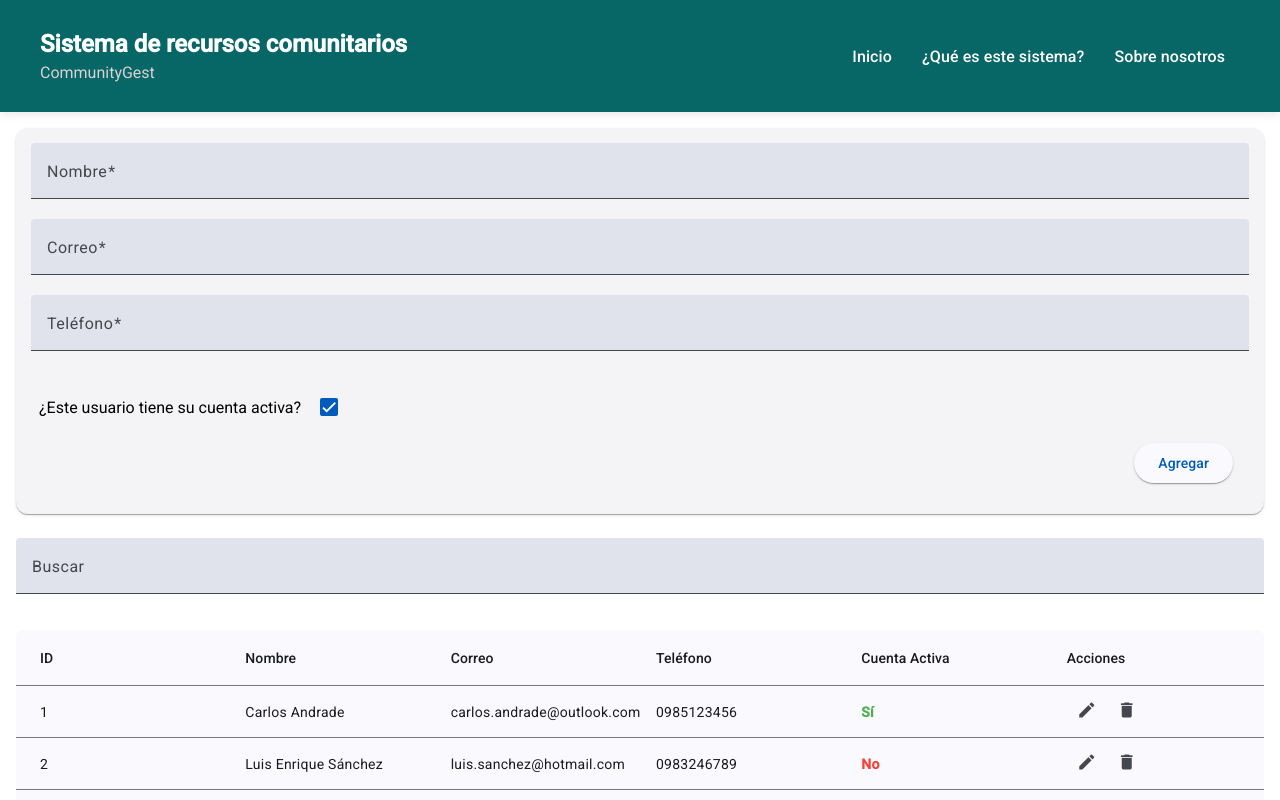
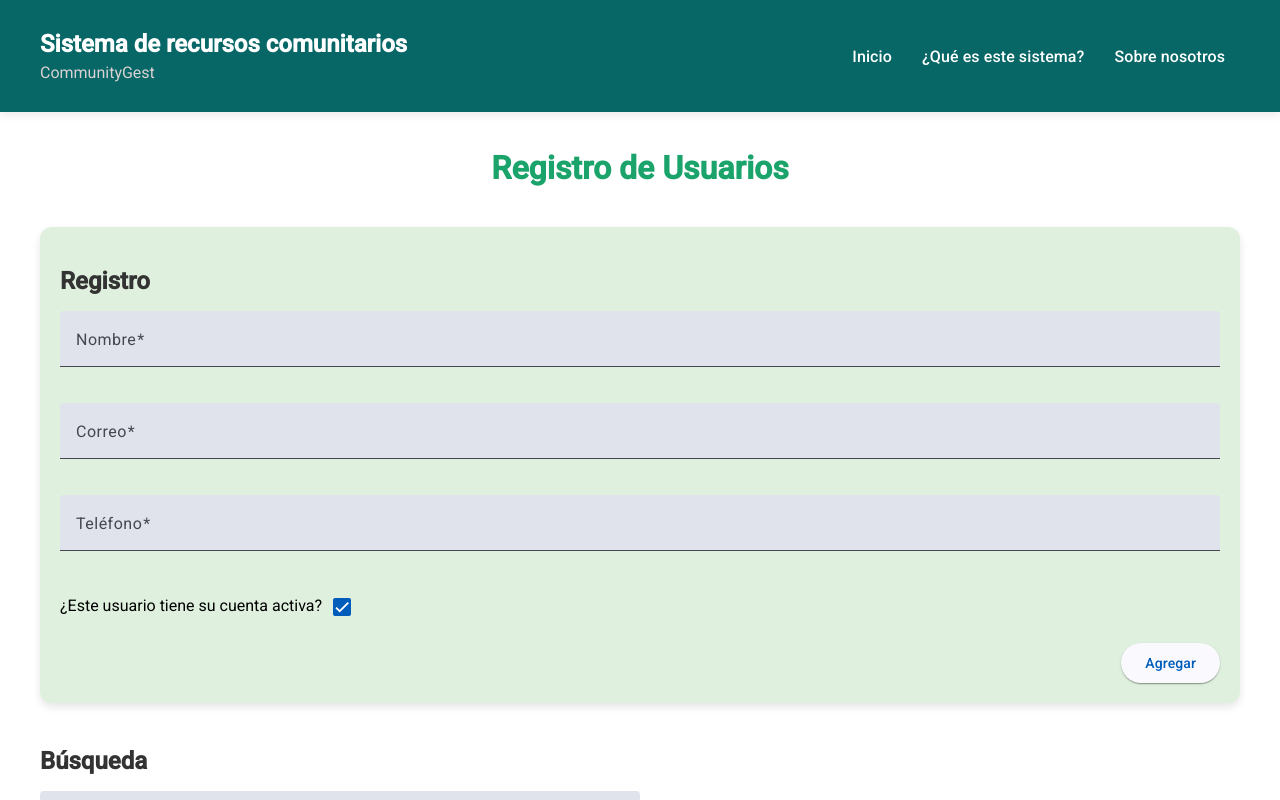
Before and after one commit to javProg24/ComunnityGest, an Angular app: page /usuarios in a window 1280 px wide. Shown: the top 800 px of the page. Built offline with nearby package versions, Linux system fonts and the light colour scheme.

Commit message:
Ultimos cambios- Ventana que es sistema

```diff
--- a/public/json/usuarios.json
+++ b/public/json/usuarios.json
@@ -8,7 +8,7 @@
   },
   {
     "id": 2,
-    "nombre": "Luis Enrique Sánchez",
+    "nombre": "Luis Enrique Sanchez",
     "correo": "luis.sanchez@hotmail.com",
     "telefono": "0983246789",
     "activo": false
@@ -22,14 +22,14 @@
   },
   {
     "id": 4,
-    "nombre": "Natalia Gómez",
+    "nombre": "Natalia Gomez",
     "correo": "natalia.gomez@icloud.com",
     "telefono": "0976543210",
     "activo": true
   },
   {
     "id": 5,
-    "nombre": "Marco Díaz",
+    "nombre": "Marco Diaz",
     "correo": "Marco.diaz@live.com",
     "telefono": "0941234567",
     "activo": false
--- a/src/app/components/que-es-este-sistema/que-es-este-sistema.component.css
+++ b/src/app/components/que-es-este-sistema/que-es-este-sistema.component.css
@@ -0,0 +1,80 @@
+.about-container {
+    padding: 24px;
+    background-color: #f9f9f9;
+    border-radius: 8px;
+  }
+
+  .intro-section {
+    margin-bottom: 24px;
+    text-align: center;
+
+    h1 {
+      font-size: 32px;
+      color: #099999;
+      margin-bottom: 16px;
+    }
+
+    p {
+      font-size: 16px;
+      line-height: 1.6;
+      color: #555;
+      max-width: 800px;
+      margin: 0 auto;
+    }
+  }
+
+  .features-container {
+    h2 {
+      font-size: 24px;
+      color: #333;
+      margin-bottom: 24px;
+      text-align: center;
+    }
+
+    .cards-grid {
+      display: grid;
+      grid-template-columns: repeat(3, 1fr);
+      gap: 24px;
+      justify-items: center;
+    }
+
+    .card {
+      background: #fff;
+      border-radius: 12px;
+      padding: 16px;
+      box-shadow: 0px 4px 8px rgba(0, 0, 0, 0.1);
+      transition: transform 0.3s ease, box-shadow 0.3s ease;
+      width: 100%;
+      max-width: 280px;
+      position: relative;
+
+      h3 {
+        font-size: 20px;
+        color: #1f9e78;
+        margin-bottom: 8px;
+      }
+
+      p {
+        font-size: 14px;
+        margin-bottom: 12px;
+        color: #777;
+      }
+
+      ul {
+        list-style-type: disc;
+        padding-left: 20px;
+
+        li {
+          font-size: 14px;
+          color: #555;
+          margin-bottom: 8px;
+        }
+      }
+
+      /* Animación al pasar el mouse */
+      &:hover {
+        transform: translateY(-10px) scale(1.05);
+        box-shadow: 0px 8px 16px rgba(16, 119, 138, 0.2);
+      }
+    }
+  }
--- a/src/app/components/usuarios/usuarios.component.css
+++ b/src/app/components/usuarios/usuarios.component.css
@@ -1,87 +1,101 @@
-/* Contenedor principal */
 .container {
   display: flex;
-  flex-wrap: wrap;
+  flex-direction: column;
   gap: 24px;
   padding: 16px;
-}
-.form-section mat-card {
-  padding: 15px;
+  max-width: 1200px;
+  margin: 0 auto;
 }
 
-/* Sección del formulario */
-.form-section {
-  flex: 1 1 calc(50% - 24px);
-}
-
-.full-width {
-  width: 100%;
-}
-/*Contenedores*/
-.checkbox-container {
-  display: flex;
-  align-items: center;
-  margin-top: 16px;
-  gap: 8px;
-  padding-left: 8px;
-}
-
-/*Boton Agregar*/
-button[type="submit"] {
-  margin-top: 16px;
-  margin-right: 16px;
-  margin-bottom: 16px;
-  display: block;
-  margin-left: auto;
-}
-
-
-/* Sección de búsqueda */
-.search-container {
-  width: 100%;
+.main-title {
+  text-align: center;
+  font-size: 32px;
+  color: #1aa36a;
   margin-bottom: 16px;
 }
 
-/* Tabla de usuarios */
-.table-section {
-  flex: 1 1 100%;
+.section-title {
+  font-size: 24px;
+  color: #333;
+  margin-bottom: 16px;
 }
 
-.mat-elevation-z8 {
-  border-radius: 8px;
-  overflow: hidden;
+.form-section mat-card {
+  padding: 20px;
+  box-shadow: 0px 4px 8px rgba(0, 0, 0, 0.1);
+  background-color: #dff0de;
 }
 
-.mat-header-row,
-.mat-row {
-  display: flex;
-  align-items: center;
+.form-field {
+  margin-bottom: 16px;
+  width: 100%;
 }
 
-.mat-header-cell,
-.mat-cell {
-  padding: 8px 16px;
-  text-align: left;
+.submit-button {
+  display: block;
+  margin-left: auto;
+  margin-top: 16px;
+  transition: transform 0.2s, background-color 0.3s;
 }
 
-/* Estilos para columnas específicas */
-.activo {
-  color: #4caf50;
+.submit-button:hover {
+  background-color: #1976d2;
+  transform: scale(1.05);
+}
+
+.search-field {
+  width: 50%;
+  margin: 0 auto;
+}
+
+.table-container {
+  padding: 16px;
+  background-color: rgb(226, 252, 212);
+}
+
+.mat-header-cell {
+  background-color: #e3f2fd;
+  color: #000;
   font-weight: bold;
 }
 
-.inactivo {
-  color: #f44336;
-  font-weight: bold;
+.mat-cell {
+  background-color: #ffffff;
 }
 
-/* Botones de acciones */
-button.mat-icon-button {
-  margin-right: 8px;
-  display: inline-flex;
-  align-items: center;
+.edit-button {
+  color: #4caf50;
 }
 
-.mat-icon {
-  font-size: 20px;
+.delete-button {
+  color: #f44336;
 }
+
+/* Animaciones */
+@keyframes fadeIn {
+  from {
+    opacity: 0;
+  }
+  to {
+    opacity: 1;
+  }
+}
+
+.animate-fade-in {
+  animation: fadeIn 0.8s ease-in-out;
+}
+
+@keyframes slideUp {
+  from {
+    transform: translateY(50px);
+    opacity: 0;
+  }
+  to {
+    transform: translateY(0);
+    opacity: 1;
+  }
+}
+
+.animate-slide-up {
+  animation: slideUp 0.6s ease-in-out;
+}
--- a/src/app/components/usuarios/usuarios.component.html
+++ b/src/app/components/usuarios/usuarios.component.html
@@ -1,17 +1,16 @@
-<!--Shared Componten compartido -notificactions-->
-<app-notifications
-  *ngIf="notification.message"
-  [message]="notification.message"
-  [type]="notification.type"
-></app-notifications>
+
 
 <div class="container">
-  <!-- Formulario de Usuario -->
-  <div class="form-section">
+  <!-- Título Principal -->
+  <h1 class="main-title animate-fade-in">Registro de Usuarios</h1>
+
+  <!-- Sección del formulario -->
+  <div class="form-section animate-slide-up">
     <mat-card>
+      <h2 class="section-title">Registro</h2>
       <form [formGroup]="usuarioForm" (ngSubmit)="onSubmit()">
         <!-- Campo de Nombre -->
-    <mat-form-field appearance="fill" class="full-width">
+        <mat-form-field appearance="fill" class="form-field">
           <mat-label>Nombre</mat-label>
           <input matInput formControlName="nombre" />
           <mat-error *ngIf="usuarioForm.get('nombre')?.hasError('required')">
@@ -23,7 +22,7 @@
         </mat-form-field>
 
         <!-- Campo de Correo -->
-    <mat-form-field appearance="fill" class="full-width">
+        <mat-form-field appearance="fill" class="form-field">
           <mat-label>Correo</mat-label>
           <input matInput type="email" formControlName="correo" />
           <mat-error *ngIf="usuarioForm.get('correo')?.hasError('required')">
@@ -35,7 +34,7 @@
         </mat-form-field>
 
         <!-- Campo de Teléfono -->
-    <mat-form-field appearance="fill" class="full-width">
+        <mat-form-field appearance="fill" class="form-field">
           <mat-label>Teléfono</mat-label>
           <input matInput type="text" formControlName="telefono" />
           <mat-error *ngIf="usuarioForm.get('telefono')?.hasError('required')">
@@ -53,23 +52,29 @@
         </div>
 
         <!-- Botón de Agregar/Actualizar -->
-    <button mat-raised-button color="primary" type="submit">
+        <button mat-raised-button color="primary" type="submit" class="submit-button">
           {{ editMode ? 'Actualizar' : 'Agregar' }}
         </button>
       </form>
     </mat-card>
-
   </div>
-
-  <!-- Sección Vista de Tabla para listar y buscar los registros existentes-->
-  <div class="table-section">
+  <!--Notifaciones-->
+  <app-notifications
+  *ngIf="notification.message"
+  [message]="notification.message"
+  [type]="notification.type"
+></app-notifications>
+  <!-- Sección de búsqueda y tabla -->
+  <div class="table-section animate-slide-up">
+    <h2 class="section-title">Búsqueda</h2>
     <div class="search-container">
-      <mat-form-field appearance="fill" class="full-width">
+      <mat-form-field appearance="fill" class="search-field">
         <mat-label>Buscar</mat-label>
         <input matInput (keyup)="applyFilter($event)" placeholder="Buscar por nombre, correo o teléfono" />
       </mat-form-field>
     </div>
 
+    <mat-card class="table-container">
       <mat-table [dataSource]="filteredUsuarios" class="mat-elevation-z8">
         <!-- Columna de ID -->
         <ng-container matColumnDef="id">
@@ -97,7 +102,7 @@
 
         <!-- Columna de Activo -->
         <ng-container matColumnDef="activo">
-        <mat-header-cell *matHeaderCellDef> Cuenta Activa </mat-header-cell>
+          <mat-header-cell *matHeaderCellDef> Activo </mat-header-cell>
           <mat-cell *matCellDef="let usuario">
             <span [ngClass]="{ 'activo': usuario.activo, 'inactivo': !usuario.activo }">
               {{ usuario.activo ? 'Sí' : 'No' }}
@@ -105,15 +110,14 @@
           </mat-cell>
         </ng-container>
 
-      <!-- Columna de Acciones - Funciones de edición y eliminación -->
-       <!--Tambien se implementa el componente compartido Dialog, para confirmar la eliminacion de un registro-->
+        <!-- Columna de Acciones -->
         <ng-container matColumnDef="acciones">
           <mat-header-cell *matHeaderCellDef> Acciones </mat-header-cell>
           <mat-cell *matCellDef="let usuario">
-          <button mat-icon-button (click)="editUsuario(usuario)">
+            <button mat-icon-button class="edit-button" (click)="editUsuario(usuario)">
               <mat-icon>edit</mat-icon>
             </button>
-          <button mat-icon-button color="warn" (click)="deleteUsuario(usuario.id)">
+            <button mat-icon-button class="delete-button" (click)="deleteUsuario(usuario.id)">
               <mat-icon>delete</mat-icon>
             </button>
           </mat-cell>
@@ -123,5 +127,6 @@
         <mat-header-row *matHeaderRowDef="displayedColumns"></mat-header-row>
         <mat-row *matRowDef="let row; columns: displayedColumns;"></mat-row>
       </mat-table>
+    </mat-card>
   </div>
 </div>
```
Also changed, not shown: src/app/components/que-es-este-sistema/que-es-este-sistema.component.html (+92 -1 lines). Lines whose indentation alone changed are shown as unchanged.
